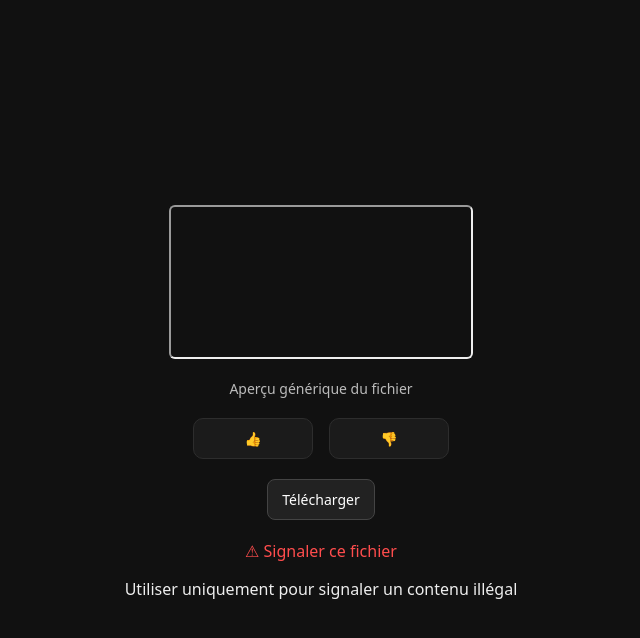
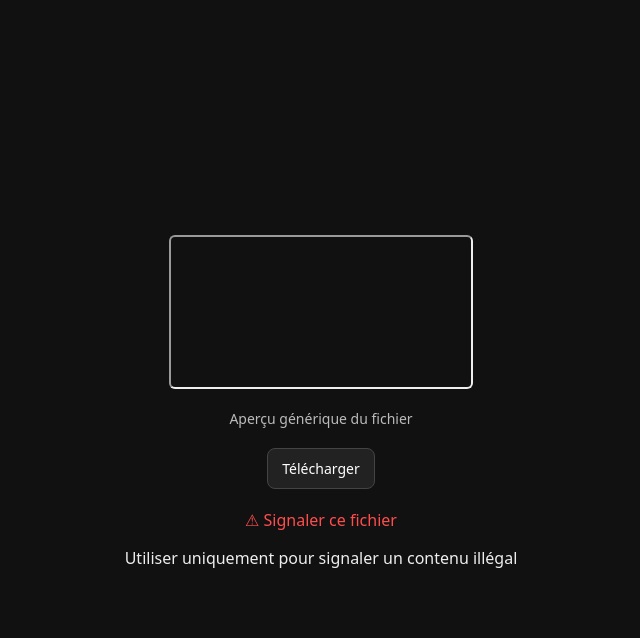
Before and after one commit to stybleu/pixshare, a Flask app: template templates/file.html in a window 1280 px wide. Shown: the top 638 px of the page, without its empty margins (319-959 px from the left). Run offline with Flask 3, Linux system fonts and the light colour scheme; the template is opened without the code that fills it, so the values that code supplies are empty.

Commit message:
upgrad file.html

```diff
--- a/templates/file.html
+++ b/templates/file.html
@@ -10,7 +10,7 @@
 
 <meta name="viewport" content="width=device-width, initial-scale=1">
 
-<meta property="og:title" content="{{ _("shared_file_og_title") }}">
+<meta property="og:title" content="{{ _('shared_file_og_title') }}">
 <meta property="og:image" content="{{ file_url }}">
 <meta property="og:type" content="image">
 
@@ -153,20 +153,6 @@ Aperçu générique du fichier
 </div>
 {% endif %}
 
-<div class="stats">
-
-<div class="stats-card">
-<div>👍</div>
-<strong>{{ vote_summary.up }}</strong>
-</div>
-
-<div class="stats-card">
-<div>👎</div>
-<strong>{{ vote_summary.down }}</strong>
-</div>
-
-</div>
-
 <div class="actions">
 <a href="{{ download_url }}">Télécharger</a>
 </div>
```
